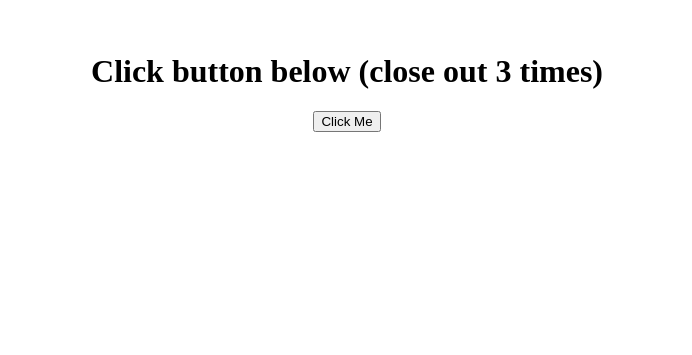
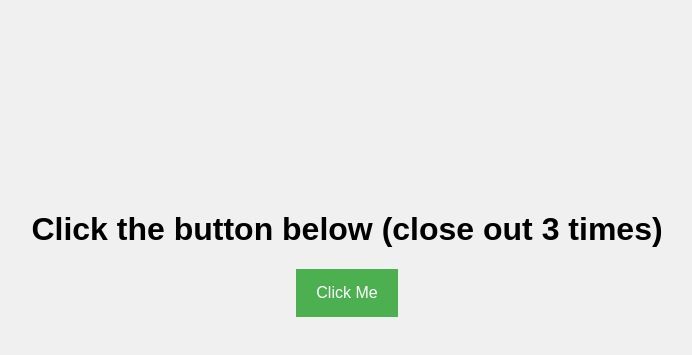
Before and after one commit to jbfodevstyle/Shad, a plain HTML site: page index.html in a window 1280 px wide. Shown: the part 147-502 px from the top of the page, without its empty margins (293-985 px from the left). Drawn offline with Linux system fonts and the light colour scheme.

Commit message:
Update index.html

```diff
--- a/index.html
+++ b/index.html
@@ -5,6 +5,35 @@
     <meta charset="UTF-8">
     <meta name="viewport" content="width=device-width, initial-scale=1.0">
     <title>Redirect Page</title>
+    <style>
+        body {
+            font-family: Arial, sans-serif;
+            background-color: #f0f0f0;
+            display: flex;
+            justify-content: center;
+            align-items: center;
+            height: 100vh;
+            margin: 0;
+        }
+
+        .popup-content {
+            text-align: center;
+            padding: 20px;
+        }
+
+        .button {
+            background-color: #4CAF50;
+            color: white;
+            padding: 15px 20px;
+            border: none;
+            cursor: pointer;
+            font-size: 16px;
+        }
+
+        .button:hover {
+            background-color: #45a049;
+        }
+    </style>
     <script>
         let count = 0;
 
@@ -29,9 +58,9 @@
 </head>
 
 <body>
-    <div style="text-align: center; margin-top: 200px;">
-        <h1>Click button below (close out 3 times)</h1>
-        <button onclick="redirect()">Click Me</button>
+    <div class="popup-content">
+        <h1>Click the button below (close out 3 times)</h1>
+        <button class="button" onclick="redirect()">Click Me</button>
     </div>
 </body>
 
```
